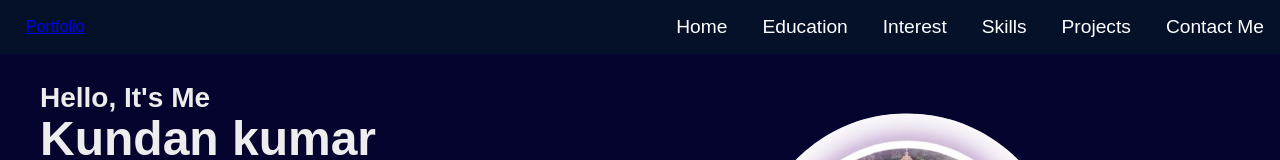
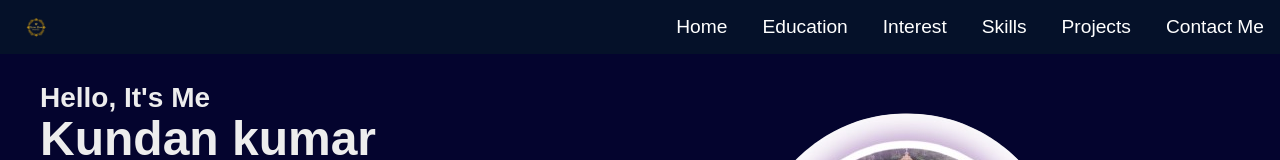
Before and after one commit to The-Kundan/PortFolio, a plain HTML site: page index.html in a window 1280 px wide. Shown: the top 160 px of the page. Drawn offline with nearby package versions, Linux system fonts and the light colour scheme.

Commit message:
Update index.html

```diff
--- a/index.html
+++ b/index.html
@@ -14,7 +14,7 @@
 
 <body>
     <header class="header">
-        <a href="#" class="logo">Portfolio</a>
+        <a href="#" class="logo"><img src="logo1.png"></a>
         <nav class="navbar">
             <a href="#home" style="--i:1" class="active">Home</a>
             <a href="#education" style="--i:2">Education</a>
```
